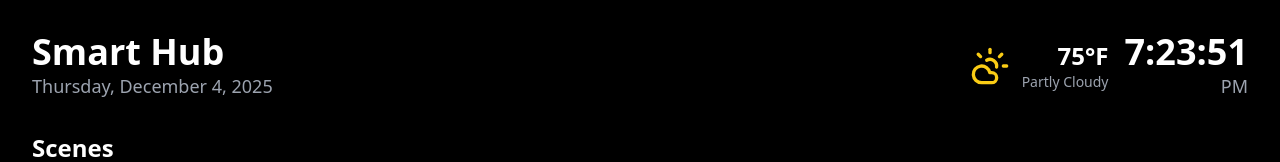
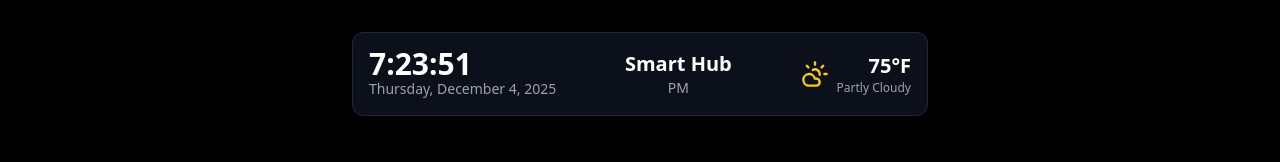
Before and after one commit to codewithsamarthX/Smart-Home-Hub, a plain HTML site: page index.html in a window 1280 px wide. Shown: the top 162 px of the page. Drawn offline with nearby package versions, Linux system fonts and the light colour scheme.

Commit message:
Update index.html

```diff
--- a/index.html
+++ b/index.html
@@ -233,22 +233,25 @@
 <body class="bg-black text-white font-sans antialiased min-h-screen flex flex-col">
 
     <main class="flex-grow p-4 md:p-8">
-        <header class="mb-8 flex justify-between items-center max-w-7xl mx-auto">
-            <div>
-                <h1 class="text-3xl md:text-4xl font-bold">Smart Hub</h1>
-                <p id="date-display" class="text-lg text-gray-400">Loading date...</p>
-            </div>
-             <div class="text-right flex items-center gap-4">
-                <div class="flex gap-3 justify-end items-center">
-                    <i data-lucide="cloud-sun" class="w-10 h-10 text-yellow-400" id="weather-icon"></i>
+       <header class="mb-10 max-w-xl mx-auto p-4 rounded-xl shadow-2xl
+                       bg-gray-900/70 backdrop-blur-md border border-gray-700/50">
+            <div class="flex justify-between items-center">
+                <div class="text-left">
+                    <h1 id="time-display" class="text-3xl font-extrabold leading-none">--:--:--</h1>
+                    <p id="date-display" class="text-sm text-gray-400 font-medium">Loading date...</p>
+                </div>
+                <div class="text-center">
+                    <h2 class="text-xl font-bold">Smart Hub</h2>
+                    <p id="ampm-display" class="text-sm text-gray-400">&nbsp;</p>
+                </div>
+                <div class="flex items-center gap-2 text-right">
+                    <div id="weather-icon-container" class="flex-shrink-0">
+                        <i data-lucide="cloud-sun" class="w-7 h-7 text-yellow-400" id="weather-icon"></i>
+                    </div>
                     <div>
-                        <div id="weather-temp" class="text-2xl font-bold">75&deg;F</div>
-                        <div id="weather-desc" class="text-sm text-gray-400">Partly Cloudy</div>
-                    </div>
-                </div>
-                <div>
-                    <div id="time-display" class="text-3xl md:text-4xl font-bold">--:--:--</div>
-                    <div id="ampm-display" class="text-lg text-gray-400">&nbsp;</div>
+                        <div id="weather-temp" class="text-xl font-bold">75&deg;F</div>
+                        <div id="weather-desc" class="text-xs text-gray-400">Partly Cloudy</div>
+                    </div>
                 </div>
             </div>
         </header>
```
